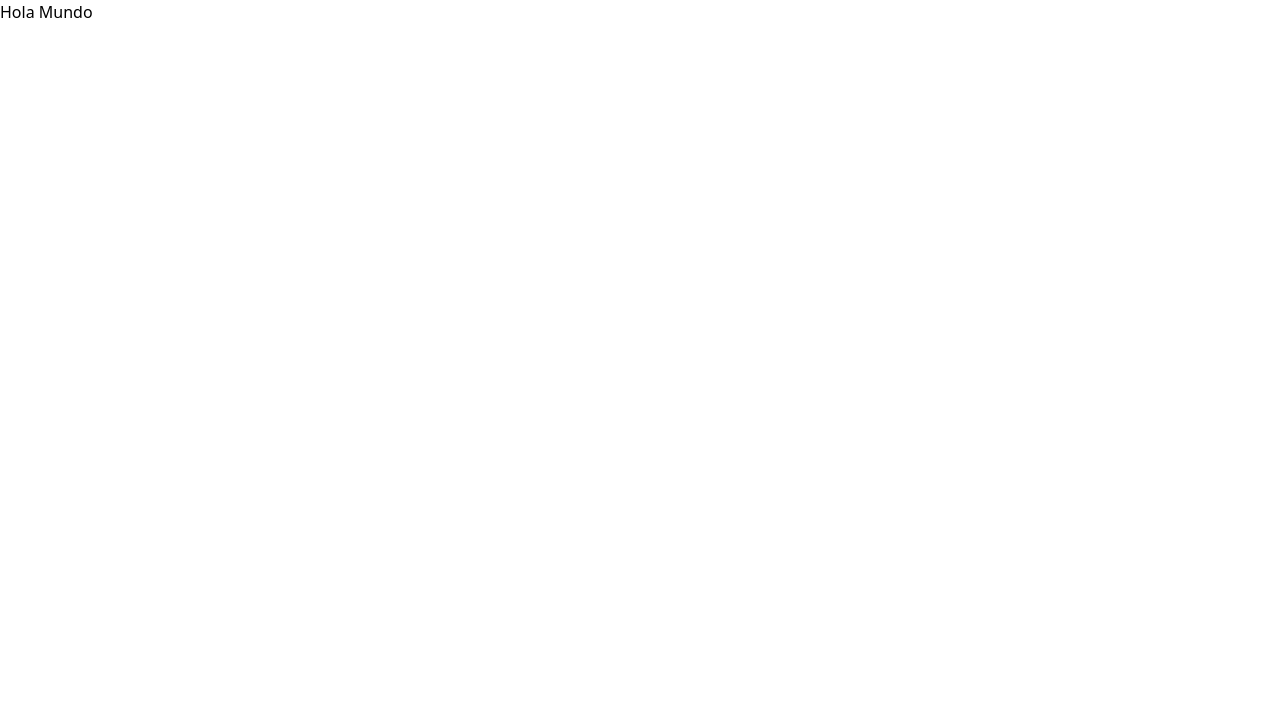
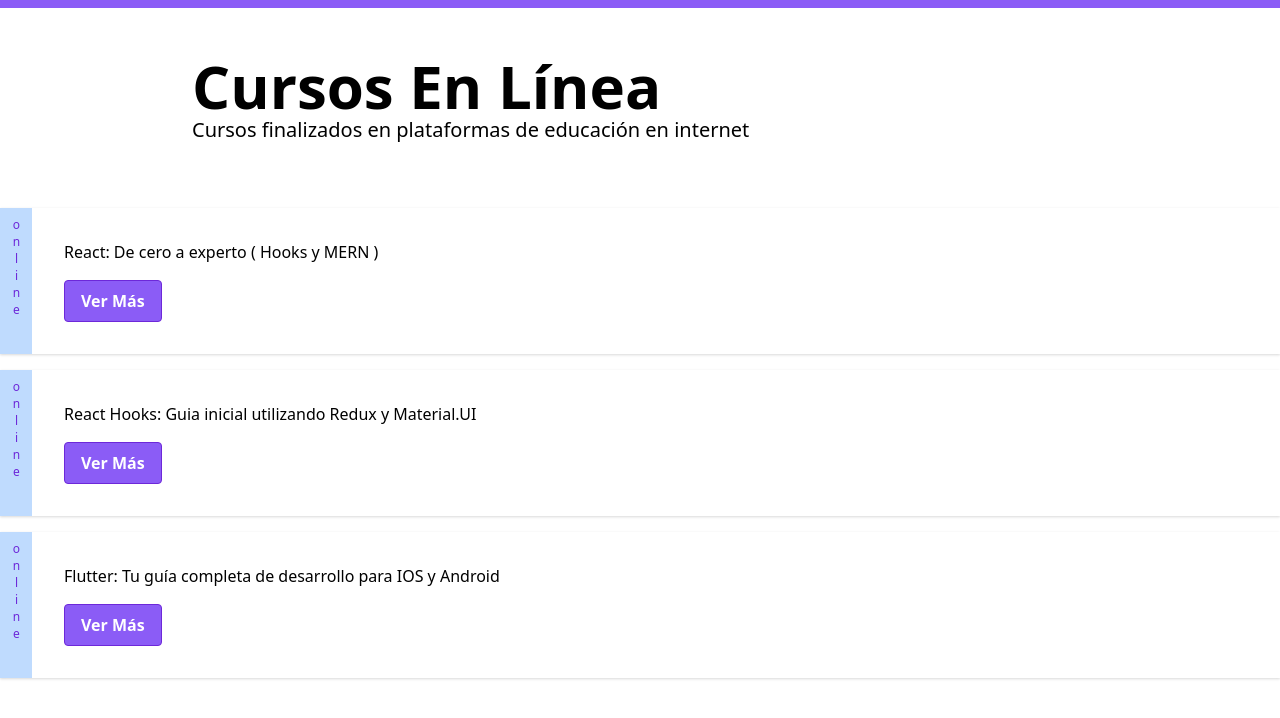
Before and after one commit to javieralarcon77/mistioweb, a Gatsby site: page /online in a window 1280 px wide. Built offline with nearby package versions, Linux system fonts and the light colour scheme; Gatsby itself is replaced by a stand-in of ours.

Commit message:
integrado graphql con template para obtener los datos actualizado estilos de template education

```diff
--- a/src/styles/global.css
+++ b/src/styles/global.css
@@ -16,3 +16,9 @@
 .repos-list li{
     break-inside: avoid-column;
 }
+
+.vertical-text{
+    writing-mode: vertical-rl;
+    text-orientation: upright;
+    @apply bg-blue-200 text-purple-700 text-xs p-2 inline-block;
+}
--- a/src/templates/education.js
+++ b/src/templates/education.js
@@ -1,7 +1,60 @@
+import { graphql } from 'gatsby';
 import React from 'react';
 
-export default () => (
-    <div>
-        <h1> Hola Mundo</h1>
-    </div>
-)
+export default (props) => {
+    const pageData = props.data.educationJson;
+    //console.log(props.data);
+
+    return (
+        <div>
+            <header className="py-12 border-purple-500 border-solid border-t-8">
+                <div className="max-w-4xl mx-auto">
+                    <h2 className="capitalize text-6xl font-bold">{ pageData.title }</h2>
+                    <p className="text-xl"> { pageData.description } </p>
+                </div>
+            </header>
+            <ul>
+                {
+                    pageData.items.map( (item, index)=> (
+                        <li className="bg-white shadow mt-4 flex" key={ `item-${ index }` }>
+                            <p className="vertical-text">{ pageData.slug }</p>
+                            <div className="flex items-center flex-1 p-8">
+                                <div className="flex-1">
+                                    <h3>{ item.name }</h3>
+                                    {
+                                        item.degree && <span className="inline-block p-2 radius bg-purple-100 text-purple-700">{ item.degree }</span>
+                                    }
+                                    {
+                                        item.url && <a href={item.url} className="btn mt-4 inline-block" target="_blank" rel="noopener noreferrer">Ver Más</a>
+                                    }
+                                </div>
+                                {
+                                    item.score &&
+                                    <div className="inline-block">
+                                        <span className="inline-block p-2 text-2xl bg-green-200 text-green-700">{ item.score }</span>
+                                    </div>
+                                }
+                            </div>
+                        </li>
+                    ))
+                }
+            </ul>
+        </div>
+    );
+}
+
+export const query = graphql`
+    query($slug: String){
+        educationJson(slug:{ eq : $slug }){
+            title
+            description
+            slug
+            items{
+                name
+                degree
+                score
+                url
+            }
+        }
+    }
+`;
```
